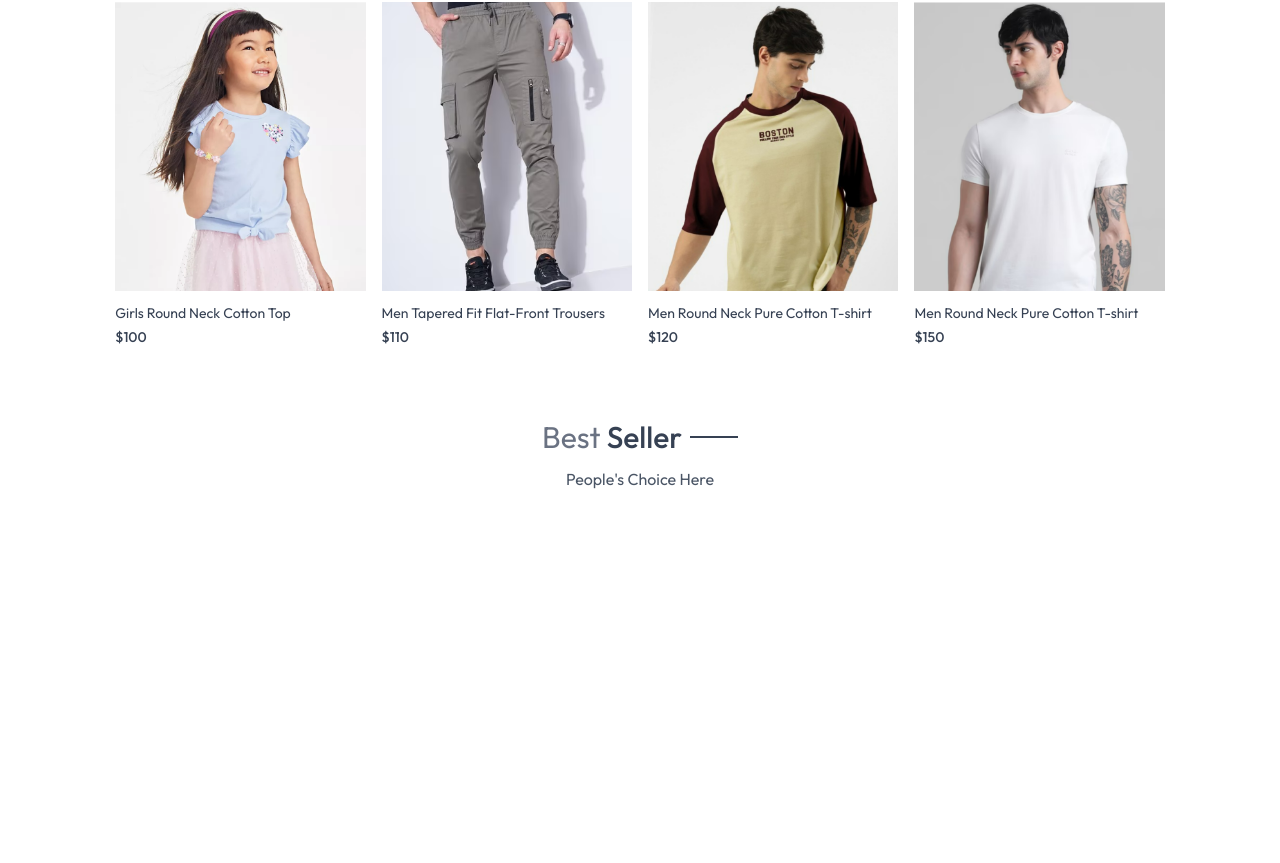
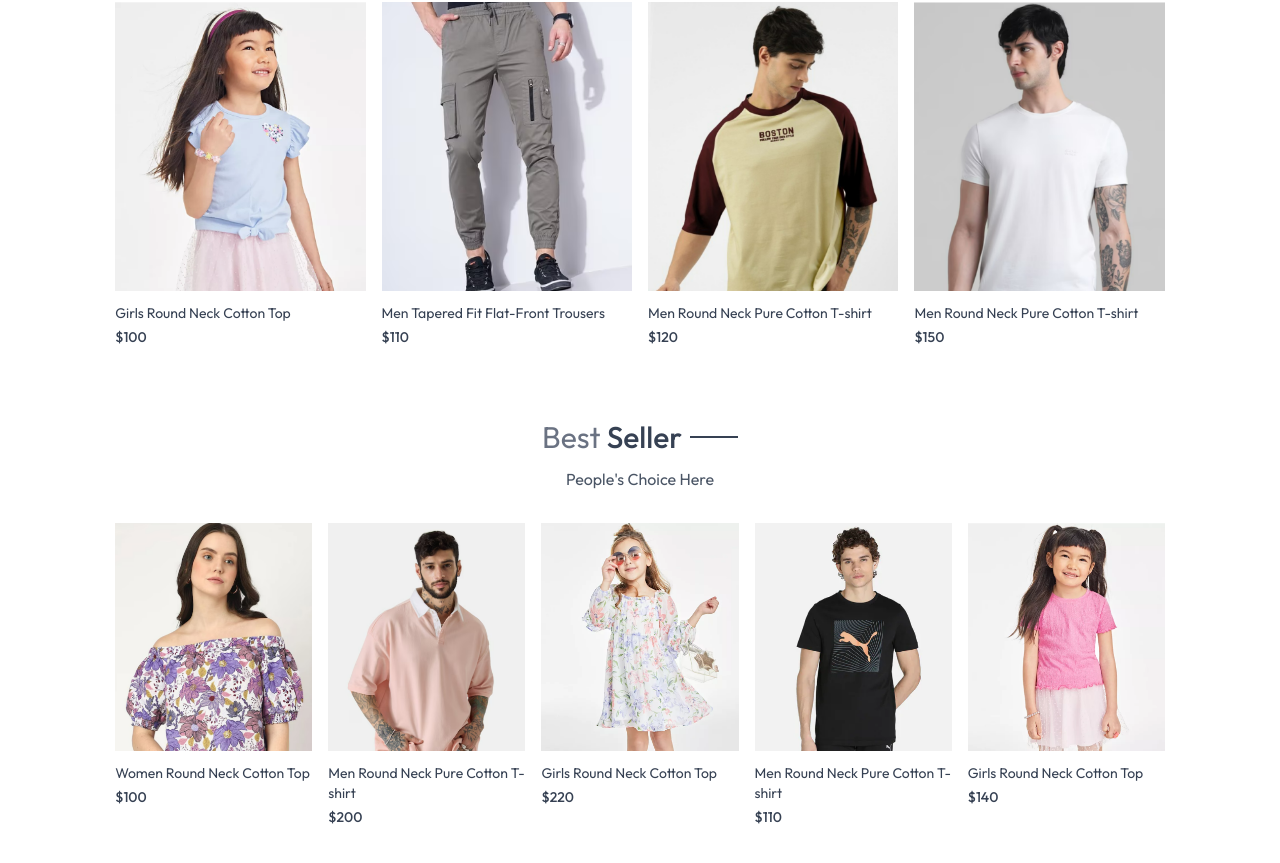
Before and after one commit to rohanmaharjan/E-commerce, a React (Vite) app in the folder frontend/: page / in a window 1280 px wide. Shown: the part 1414-2277 px from the top of the page. Before the commit the page ends 1977 px from the top, so only its background shows below. Built offline with nearby package versions, Linux system fonts and the light colour scheme.

Commit message:
corrected issues for not displaying images

```diff
--- a/frontend/src/assets/assets.js
+++ b/frontend/src/assets/assets.js
@@ -154,7 +154,7 @@ export const products = [
         subCategory: "Topwear",
         sizes: ["M", "L", "XL"],
         date: 1716622345448,
-        bestseller: true
+        bestseller: false
     },
     {
         _id: "aaaaf",
@@ -382,7 +382,7 @@ export const products = [
         subCategory: "Topwear",
         sizes: ["S", "M", "L", "XL"],
         date: 1716637645448,
-        bestseller: false
+        bestseller: true
     },
     {
         _id: "aaaay",
--- a/frontend/src/components/BestSeller.jsx
+++ b/frontend/src/components/BestSeller.jsx
@@ -7,7 +7,7 @@ const BestSeller = () => {
   const { products } = useContext(ShopContext);
 
   // derive directly instead of storing in state
-  const bestSeller = products.filter(item => item.bestSeller).slice(0, 6);
+  const bestseller = products.filter((item) => (item.bestseller)).slice(0, 5);
 
   return (
     <div className='my-10'>
@@ -20,7 +20,7 @@ const BestSeller = () => {
 
       {/* rendering products */}
       <div className='grid grid-cols-2 sm:grid-cols-3 md:grid-cols-4 lg:grid-cols-5 gap-4 gap-y-6'>
-        {bestSeller.map((item, index) => (
+        {bestseller.map((item, index) => (
           <ProductItem
             key={index}
             id={item._id}
```
